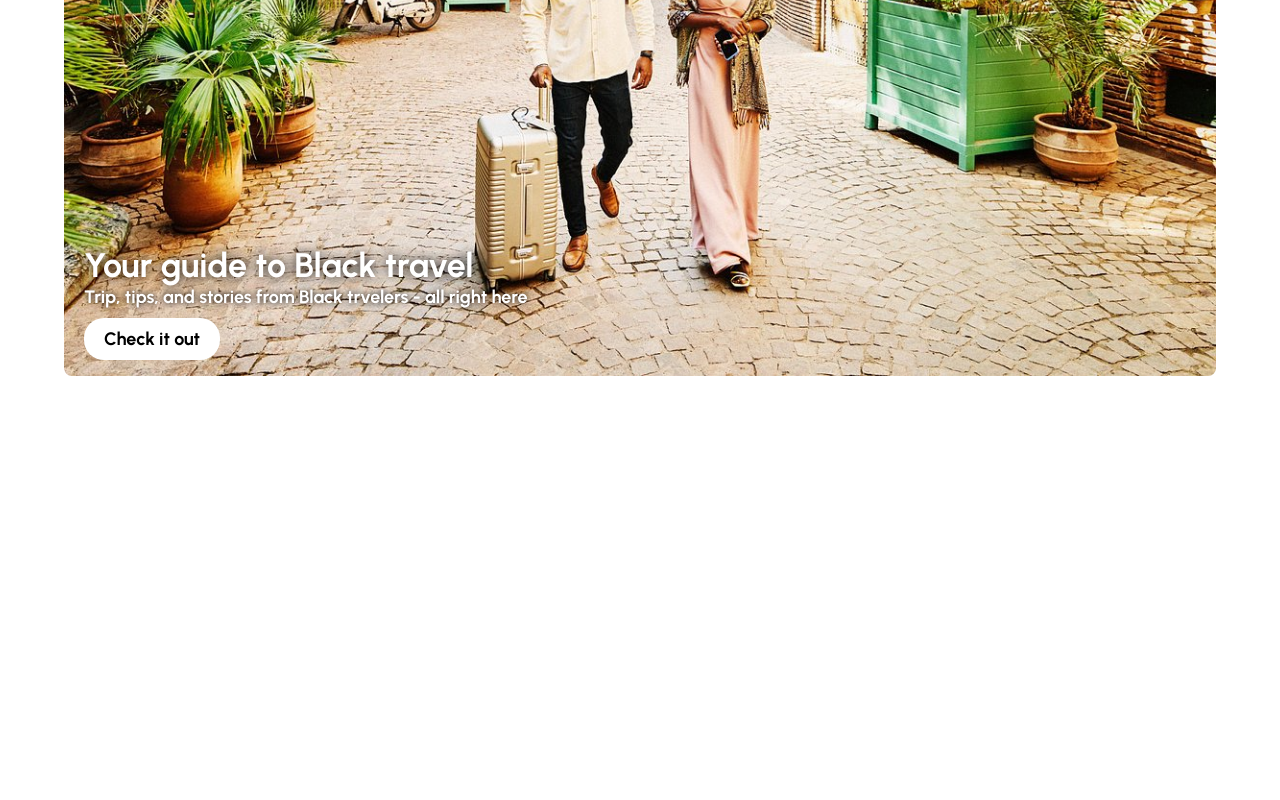
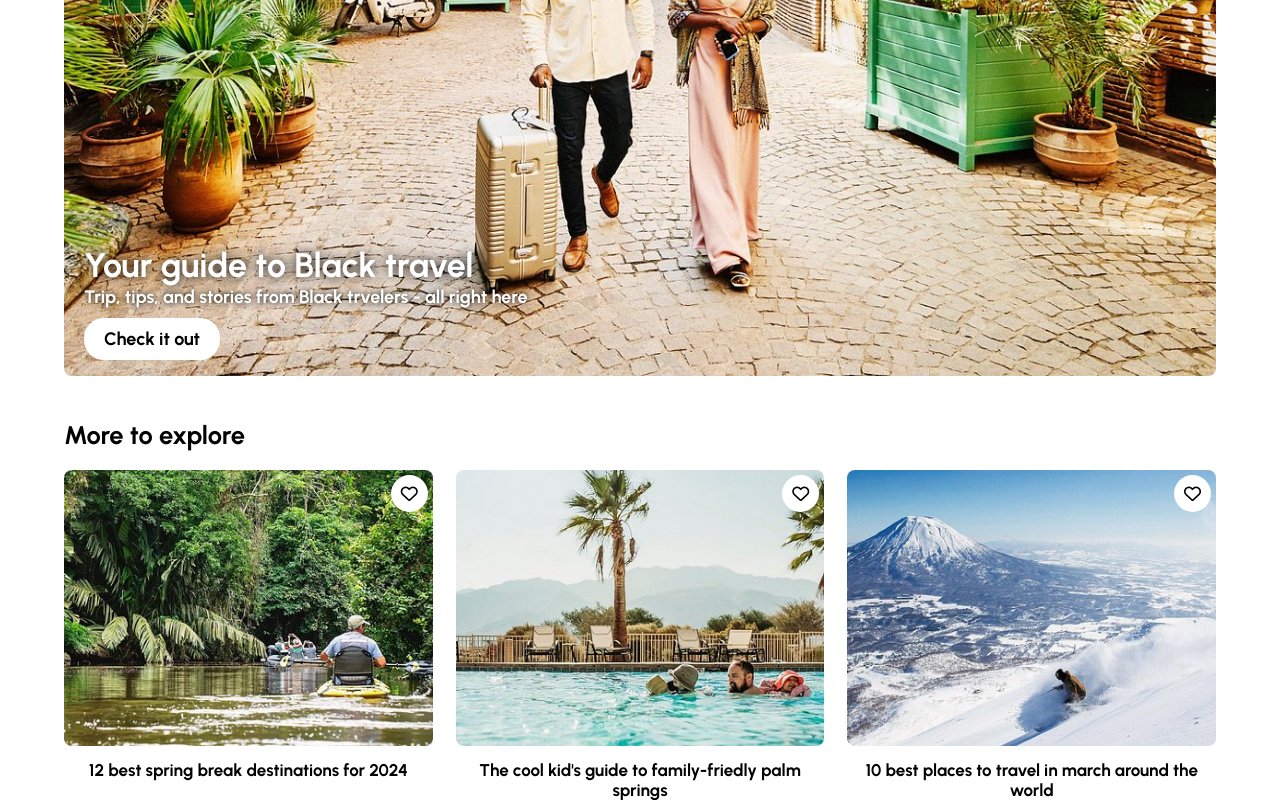
Before and after one commit to 77Pixels/tripadvisor_clone, a plain HTML site: page index.html in a window 1280 px wide. Shown: the part 2055-2855 px from the top of the page. Before the commit the page ends 2475 px from the top, so only its background shows below. Drawn offline with Linux system fonts and the light colour scheme.

Commit message:
explore section completed

```diff
--- a/css/style.css
+++ b/css/style.css
@@ -436,3 +436,44 @@ a {
   border-radius: 20px;
 }
 /* End Posster section */
+
+/* Start Explore Section */
+#explore {
+}
+#explore .explore__title {
+  font-weight: 700;
+  margin-bottom: 20px;
+}
+#explore .explore__cards {
+  display: flex;
+  justify-content: space-between;
+}
+#explore .explore__card {
+  width: 32%;
+}
+#explore .explore__card .explore__card--img {
+  position: relative;
+}
+#explore .explore__card .explore__card--img i {
+  background-color: #fff;
+  color: #000;
+  padding: 10px;
+  border-radius: 50%;
+  position: absolute;
+  top: 5px;
+  right: 5px;
+  z-index: 2;
+}
+#explore .explore__card .explore__card--img img {
+  width: 100%;
+  border-radius: 8px;
+  position: relative;
+  margin-bottom: 10px;
+}
+#explore .explore__card .explore__card--content {
+}
+#explore .explore__card .explore__card--content h4 {
+  font-weight: 700;
+  text-align: center;
+}
+/* End Explore Section */
--- a/index.html
+++ b/index.html
@@ -324,5 +324,42 @@
       </div>
     </div>
     <!-- End Poster Section -->
+
+    <!-- Start Blog Location -->
+    <div id="explore">
+      <div class="wrapper">
+        <h2 class="explore__title">More to explore</h2>
+        <div class="explore__cards">
+          <div class="explore__card">
+            <div class="explore__card--img">
+              <i class="fa-regular fa-heart"></i>
+              <img src="./images/explore-1.jpg" alt="explore-1" />
+            </div>
+            <div class="explore__card--content">
+              <h4>12 best spring break destinations for 2024</h4>
+            </div>
+          </div>
+          <div class="explore__card">
+            <div class="explore__card--img">
+              <i class="fa-regular fa-heart"></i>
+              <img src="./images/explore-2.jpg" alt="explore-2" />
+            </div>
+            <div class="explore__card--content">
+              <h4>The cool kid's guide to family-friedly palm springs</h4>
+            </div>
+          </div>
+          <div class="explore__card">
+            <div class="explore__card--img">
+              <i class="fa-regular fa-heart"></i>
+              <img src="./images/explore-3.jpg" alt="explore-3" />
+            </div>
+            <div class="explore__card--content">
+              <h4>10 best places to travel in march around the world</h4>
+            </div>
+          </div>
+        </div>
+      </div>
+    </div>
+    <!-- End Blog Location -->
   </body>
 </html>
```
Also changed, not shown: images/explore-1.jpg (added), images/explore-2.jpg (added), images/explore-3.jpg (added).
